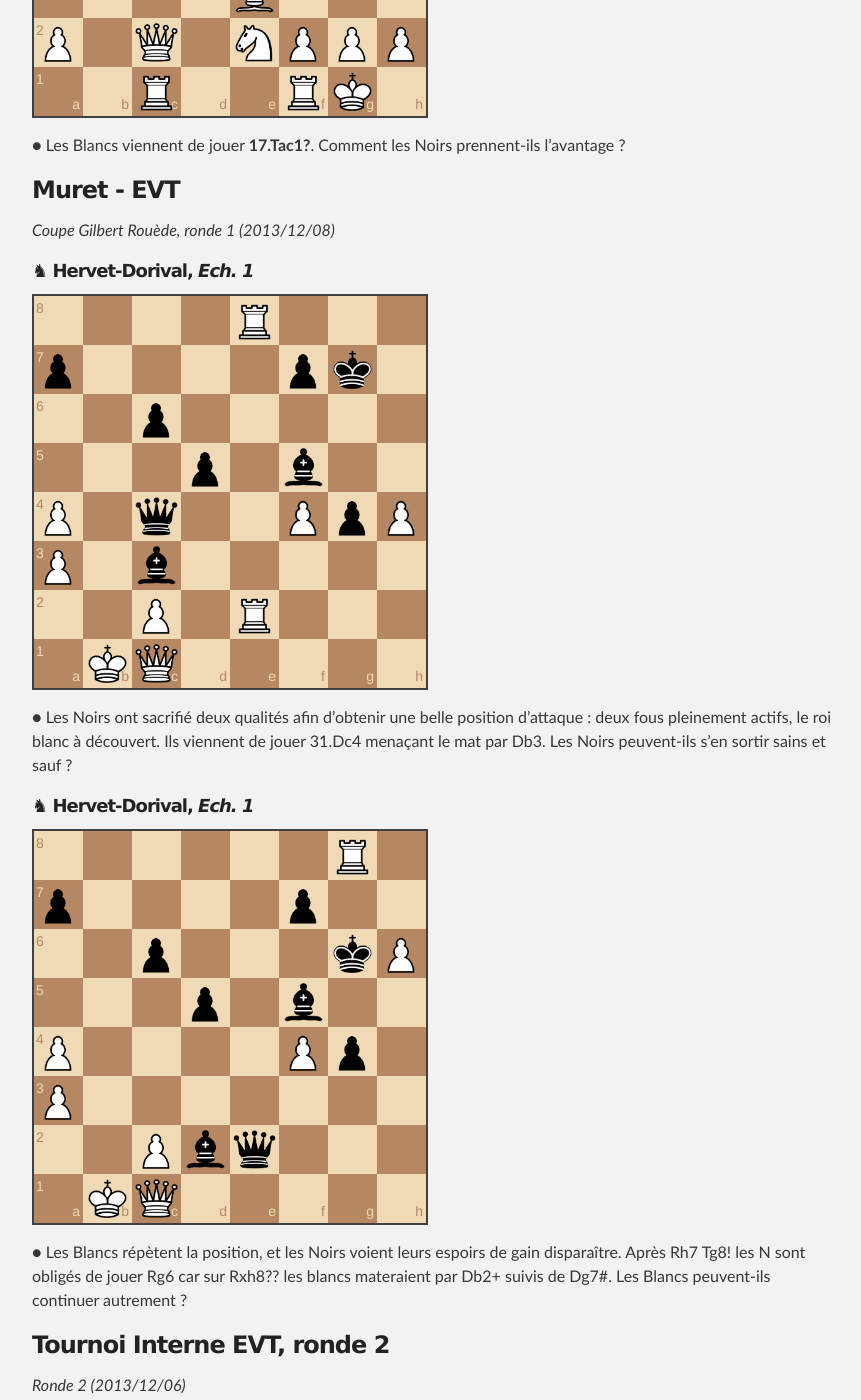
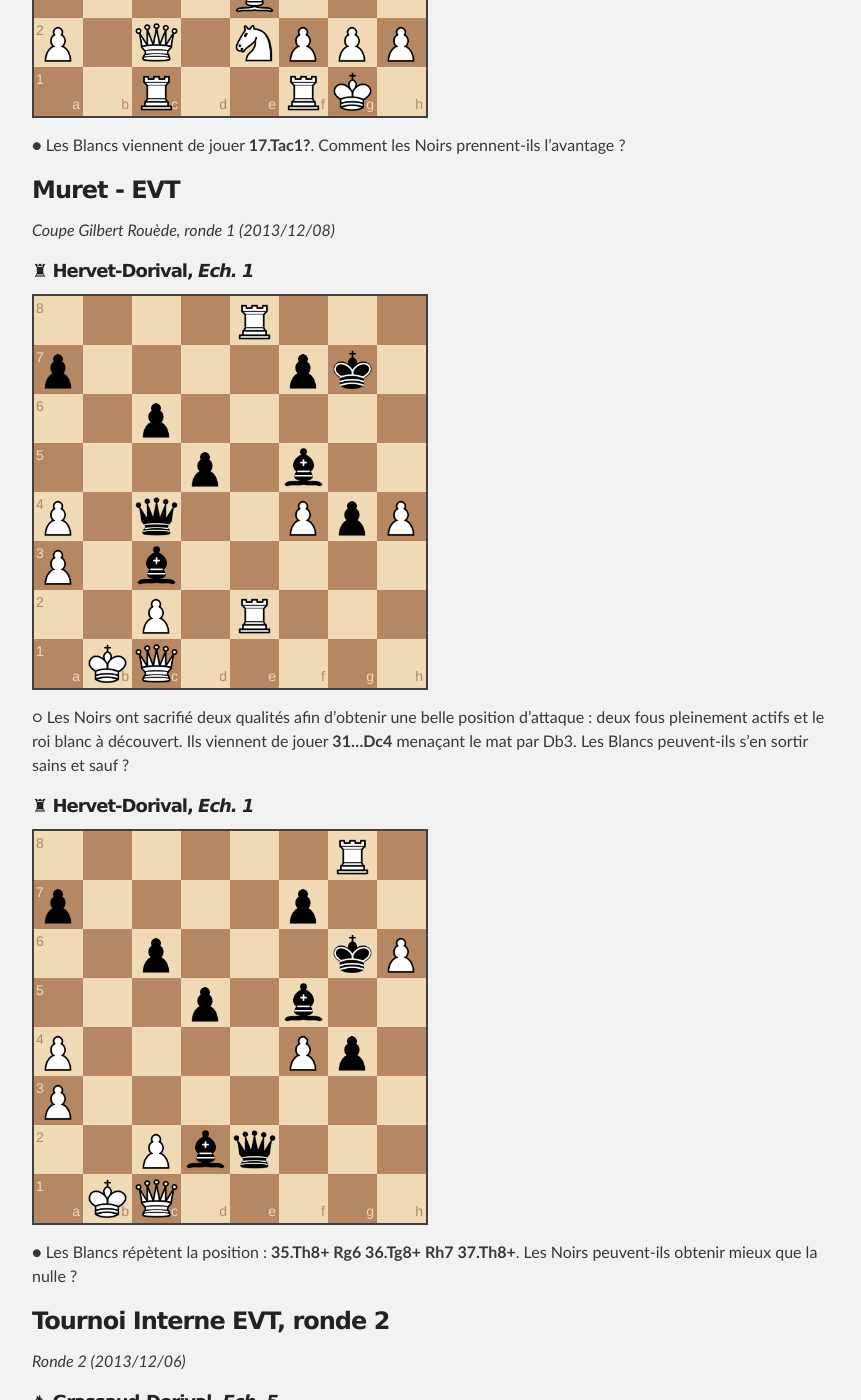
Before and after one commit to echiquier-villeneuve-tolosane/echiquier-villeneuve-tolosane.github.io, a Jekyll site: the page built from exercices.md, in a window 1280 px wide and 1400 px high, scrolled down 4175 px. Shown: the whole window, without its empty margins (208-1069 px from the left). Built offline with Jekyll 4.4.1, drawn with Linux system fonts in a browser that asks for light colours; nearby versions of some CDN libraries.

Commit message:
Updated exercices.md

```diff
--- a/exercices.md
+++ b/exercices.md
@@ -72,19 +72,17 @@ _Nationale 4, ronde 3 (2013/12/15)_
 ### Muret - EVT
 _Coupe Gilbert Rouède, ronde 1 (2013/12/08)_
 
-##### &#9822;   **Hervet-Dorival**, _Ech. 1_
+##### &#9820;   **Hervet-Dorival**, _Ech. 1_
 
 `4R3/p4pk1/2p5/3p1b2/P1q2PpP/P1b5/2P1R3/1KQ5 w - - 5 31`
 
-&#9679; Les Noirs ont sacrifié deux qualités afin d'obtenir une belle position d'attaque : deux fous pleinement actifs, le roi blanc à découvert. Ils viennent de jouer 31.Dc4 menaçant le mat par Db3. Les Noirs peuvent-ils s'en sortir sains et sauf ?
+&#9675; Les Noirs ont sacrifié deux qualités afin d'obtenir une belle position d'attaque : deux fous pleinement actifs et le roi blanc à découvert. Ils viennent de jouer **31...Dc4** menaçant le mat par Db3. Les Blancs peuvent-ils s'en sortir sains et sauf ?
 
-
-##### &#9822;   **Hervet-Dorival**, _Ech. 1_
+##### &#9820;   **Hervet-Dorival**, _Ech. 1_
 
 `6R1/p4p2/2p3kP/3p1b2/P4Pp1/P7/2Pbq3/1KQ5 b - - 8 37`
 
-&#9679; Les Blancs répètent la position, et les Noirs voient leurs espoirs de gain disparaître. Après Rh7 Tg8! les N sont obligés de jouer Rg6 car sur Rxh8?? les blancs materaient par Db2+ suivis de Dg7#. Les Blancs peuvent-ils continuer autrement ?
-
+&#9679; Les Blancs répètent la position : **35.Th8+ Rg6 36.Tg8+ Rh7 37.Th8+**. Les Noirs peuvent-ils obtenir mieux que la nulle ?
 
 ### Tournoi Interne EVT, ronde 2
 _Ronde 2 (2013/12/06)_
```
